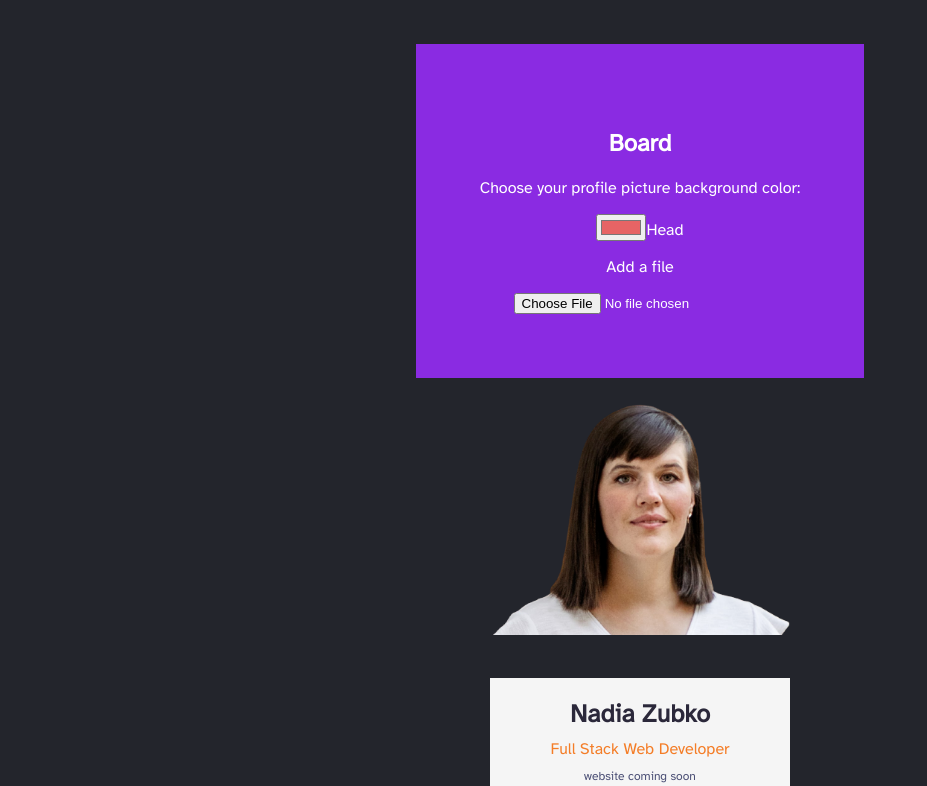
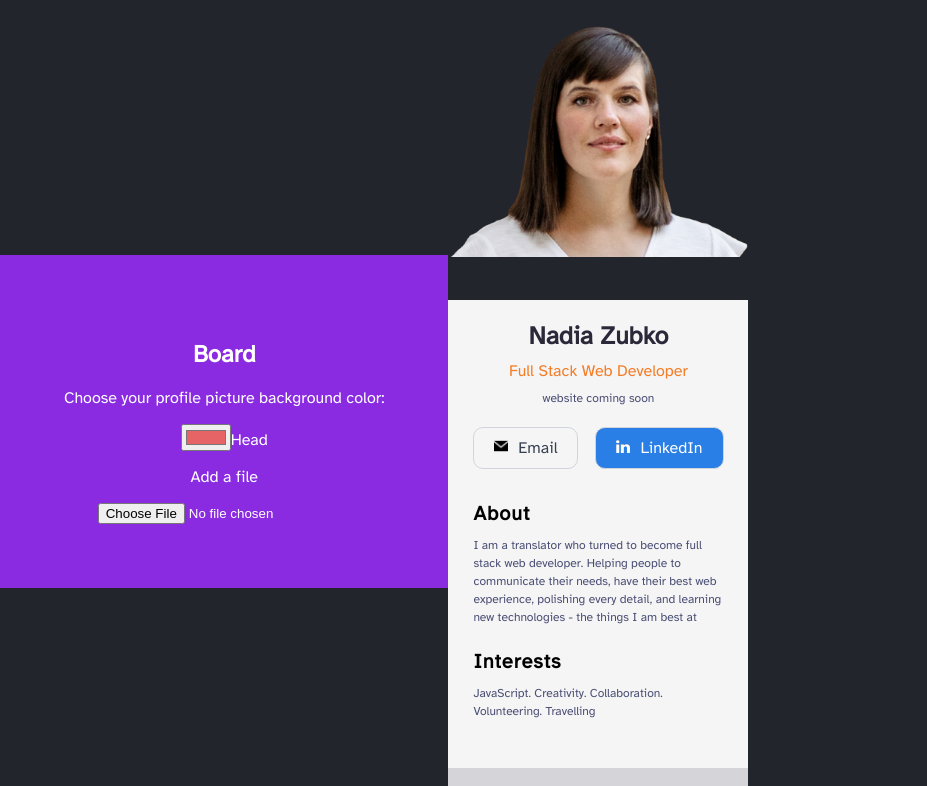
Before and after one commit to N-Zubko/digital-business-card-builder, a React (Create React App) app: page / in a window 1280 px wide. Shown: the top 786 px of the page, without its empty margins (0-927 px from the left). Built offline with nearby package versions, Linux system fonts and the light colour scheme.

Commit message:
add flex display to show both Canvas and Board in a row

```diff
--- a/src/App.css
+++ b/src/App.css
@@ -1,7 +1,7 @@
 .App {
-  display: grid;
+  display: flex;
+  flex-direction: row;
+  flex-wrap: wrap;
   place-items: center;
   text-align: center;
-  margin-top: 44px;
-  margin-bottom: 44px;
 }
```
